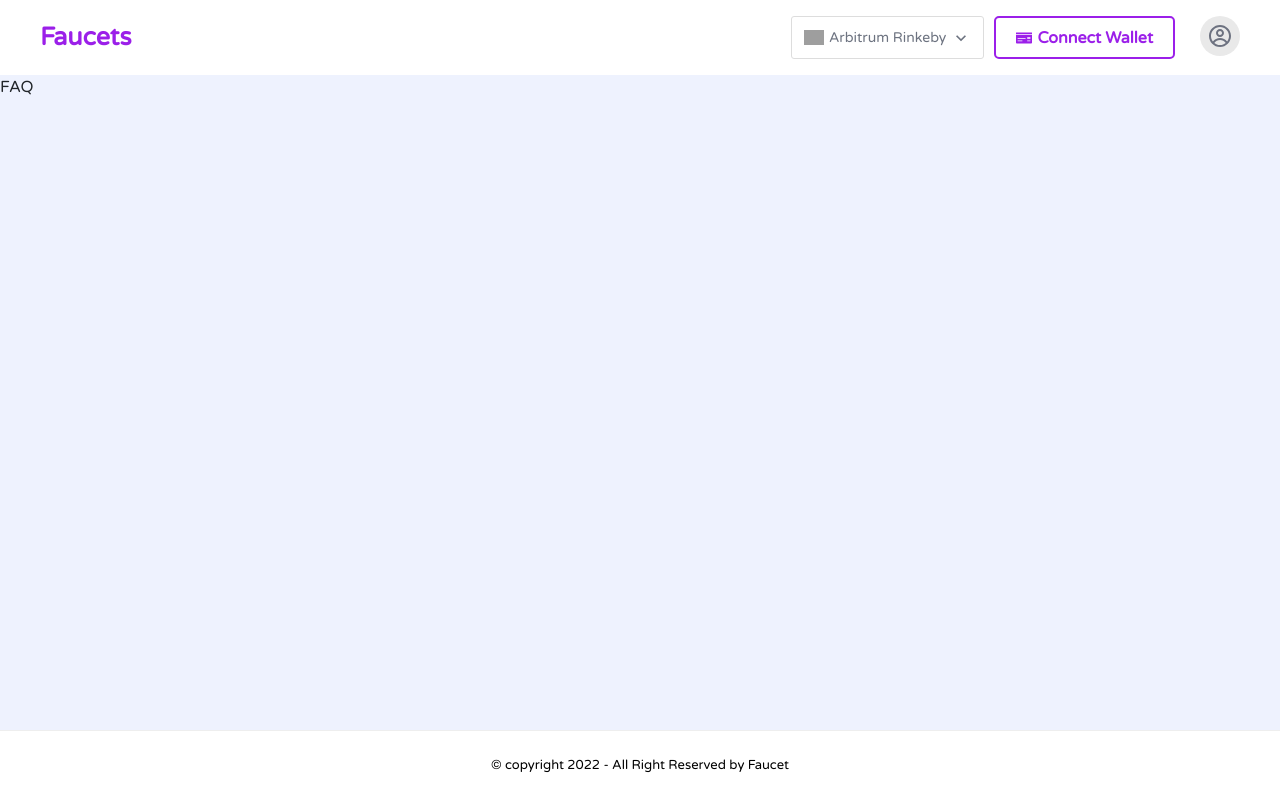
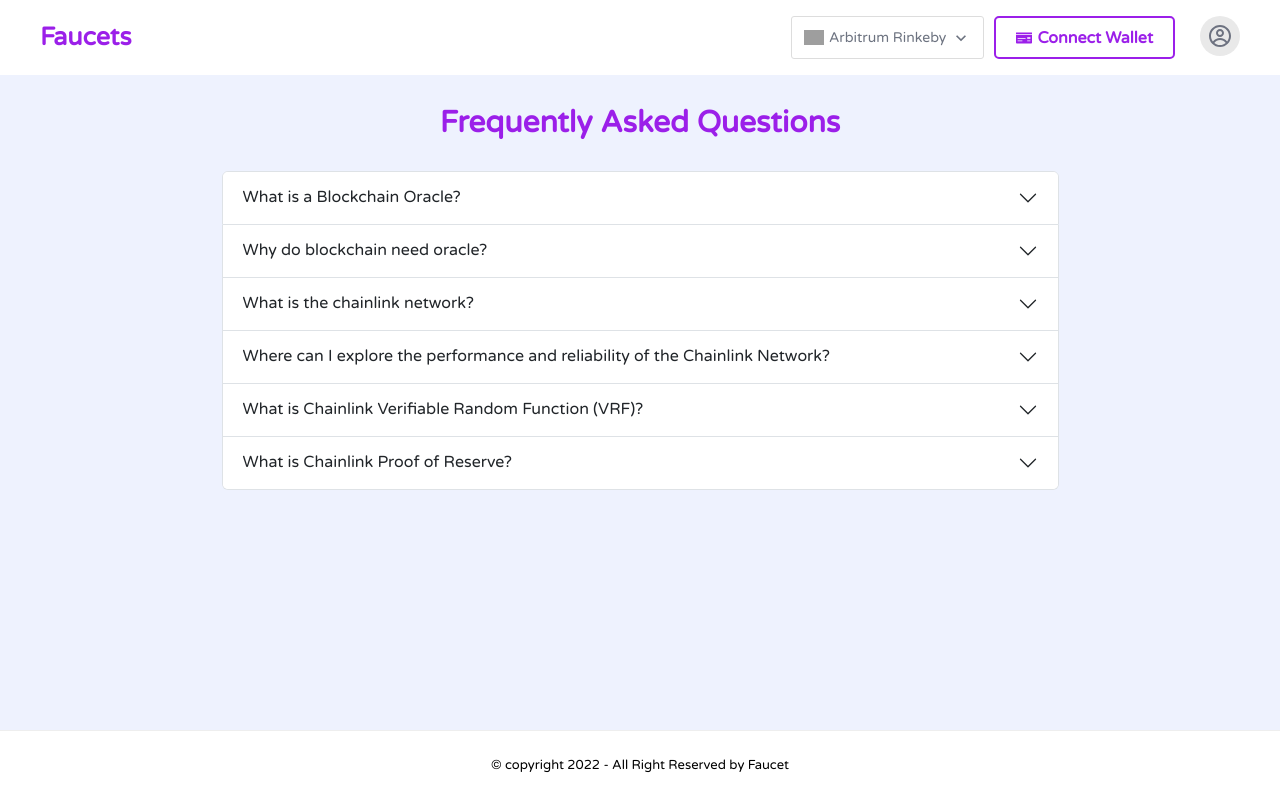
Before and after one commit to rubel-sh/threew, a React (Vite) app: page /faq in a window 1280 px wide. Built offline with nearby package versions, Linux system fonts and the light colour scheme; grey boxes are pictures that could not be loaded.

Commit message:
Faq section added

```diff
--- a/src/components/StyledComponents.jsx
+++ b/src/components/StyledComponents.jsx
@@ -37,6 +37,8 @@
 export const NavContainer = styled.div`
   display: flex;
   gap: 10px;
+  position: relative;
+  z-index: 100;
   & .selectCrypto {
     border: 1px solid #ddd;
     border-radius: 3px;
@@ -313,4 +315,13 @@
     grid-template-columns: 1fr;
   }
 `;
+
+export const FaqHeader = styled.h2`
+  margin: 30px 0;
+  text-align: center;
+  color: #9b1fe9;
+  font-size: 30px;
+  font-weight: 600;
+  text-transform: capitalize;
+`;
 export const FormItemm = styled.div``;
--- a/src/layout/MainLayout.jsx
+++ b/src/layout/MainLayout.jsx
@@ -1,5 +1,6 @@
 import React from "react";
 import { Outlet } from "react-router-dom";
+import ModalPopup from "../components/ModalPopup";
 import { BodyWrapper } from "../components/StyledComponents";
 import Footer from "../pages/shared/Footer";
 import Header from "../pages/shared/Header";
@@ -11,6 +12,7 @@
       <main>
         <Outlet />
       </main>
+      <ModalPopup />
       <Footer />
     </BodyWrapper>
   );
--- a/src/pages/Faq.jsx
+++ b/src/pages/Faq.jsx
@@ -1,7 +1,135 @@
-import React from "react";
+import React, { useState } from "react";
+import {
+  Accordion,
+  AccordionBody,
+  AccordionHeader,
+  AccordionItem,
+  UncontrolledAccordion,
+} from "reactstrap";
+import { FaqHeader } from "../components/StyledComponents";
 
 const Faq = () => {
-  return <div>FAQ</div>;
+  const [open, setOpen] = useState("1");
+  const toggle = (id) => {
+    if (open === id) {
+      setOpen();
+    } else {
+      setOpen(id);
+    }
+  };
+
+  return (
+    <div>
+      <FaqHeader>Frequently Asked Questions</FaqHeader>
+      <UncontrolledAccordion
+        stayOpen
+        open={open}
+        toggle={toggle}
+        style={{ maxWidth: "837px", margin: "0 auto" }}
+      >
+        <AccordionItem>
+          <AccordionHeader targetId="1">
+            What is a Blockchain Oracle?
+          </AccordionHeader>
+          <AccordionBody accordionId="1">
+            A blockchain oracle is any system that services a smart contract by
+            providing it with data from an off-chain source or connecting it
+            with an off-chain system. Oracles enable connectivity between
+            blockchains and real-world data by interfacing with external APIs
+            and data feeds, allowing them to pull data for or push data from a
+            smart contract.
+          </AccordionBody>
+        </AccordionItem>
+        <AccordionItem>
+          <AccordionHeader targetId="2">
+            Why do blockchain need oracle?
+          </AccordionHeader>
+          <AccordionBody accordionId="2">
+            Oracles enable smart contracts to interact with off-chain resources.
+            Without oracles, smart contracts can only access data within a
+            blockchain, severely limiting their potential applications. The
+            majority of industry-changing real-world use cases for smart
+            contracts require off-chain data and computation for proper
+            execution and often an integration with existing payment rails to
+            settle a contract. For example, a smart contract may require
+            high-quality weather data from a reputable source like AccuWeather
+            to trigger a transaction. It may also require the ability to pay out
+            escrowed fiat currency through existing financial infrastructure,
+            such as a bank checking account.
+          </AccordionBody>
+        </AccordionItem>
+        <AccordionItem>
+          <AccordionHeader targetId="3">
+            What is the chainlink network?
+          </AccordionHeader>
+          <AccordionBody accordionId="3">
+            The Chainlink Network refers to all of the decentralized oracle
+            networks actively operating using the Chainlink protocol, including
+            individual oracles, data providers running their own node, and node
+            operators. By enabling smart contracts to quickly and securely
+            connect to off-chain data sources using decentralized oracle
+            networks, the Chainlink Network helps developers build more robust
+            and diverse blockchain applications using real-world inputs and
+            outputs. Additionally, as middleware between low-level blockchain
+            protocols and external, off-chain data sources, the Chainlink
+            Network serves as an abstraction layer for data providers to easily
+            sell their existing APIs to any blockchain network.
+          </AccordionBody>
+        </AccordionItem>
+        <AccordionItem>
+          <AccordionHeader targetId="4">
+            Where can I explore the performance and reliability of the Chainlink
+            Network?
+          </AccordionHeader>
+          <AccordionBody accordionId="4">
+            The Chainlink Price Feeds page provides real-time visualizations of
+            each decentralized price feed that provides on-chain exchange rates
+            for cryptocurrencies, stablecoins, commodities, and indices. Users
+            can explore each individual price feed, which offers transparency
+            around which nodes power each feed, each node’s latest response, how
+            often feed updates occur, the gas price paid by each node, the users
+            sponsoring each feed, and hyperlinks to on-chain
+            transactions.requests, average response times, and more.
+          </AccordionBody>
+        </AccordionItem>
+        <AccordionItem>
+          <AccordionHeader targetId="5">
+            What is Chainlink Verifiable Random Function (VRF)?
+          </AccordionHeader>
+          <AccordionBody accordionId="5">
+            Chainlink VRF brings secure random number generation to the
+            blockchain. Chainlink VRF solves the difficult problem of providing
+            an on-chain source of randomness that is publicly verifiable to be
+            authentic and tamper-proof. Many smart contracts are augmenting the
+            value they can create by utilizing Chainlink VRF, specifically
+            applications such as gaming dApps that must prove to their users
+            that their source of randomness is provably fair and resistant to
+            manipulation from any external entity. Chainlink VRF enables and
+            accelerates the development of smart contracts focused on blockchain
+            gaming, security, layer-two protocols, and various other use cases
+          </AccordionBody>
+        </AccordionItem>
+        <AccordionItem>
+          <AccordionHeader targetId="5">
+            What is Chainlink Proof of Reserve?
+          </AccordionHeader>
+          <AccordionBody accordionId="5">
+            Chainlink Proof of Reserve provides smart contracts with the data
+            required to calculate the true collateralization of any on-chain
+            asset backed by off-chain reserves such as stablecoins and
+            cross-chain assets. Operated by a decentralized network of oracles,
+            Chainlink Proof of Reserve enables the autonomous auditing of
+            collateral used within DeFi in real-time, ensuring users’ funds are
+            protected from unforeseen fractional reserve practices and other
+            fraudulent activity from off-chain custodians. This provides both
+            the growing DeFi ecosystem and the traditional financial system a
+            way to increase the transparency of operations with definitive
+            on-chain proof of any asset’s true collateralization.
+          </AccordionBody>
+        </AccordionItem>
+      </UncontrolledAccordion>
+    </div>
+  );
 };
 
 export default Faq;
--- a/src/pages/Home.jsx
+++ b/src/pages/Home.jsx
@@ -153,7 +153,6 @@
           </TransactionHistoryContainer>
         </TransactionContainer>
       </Container>
-      <ModalPopup />
     </>
   );
 };
```
